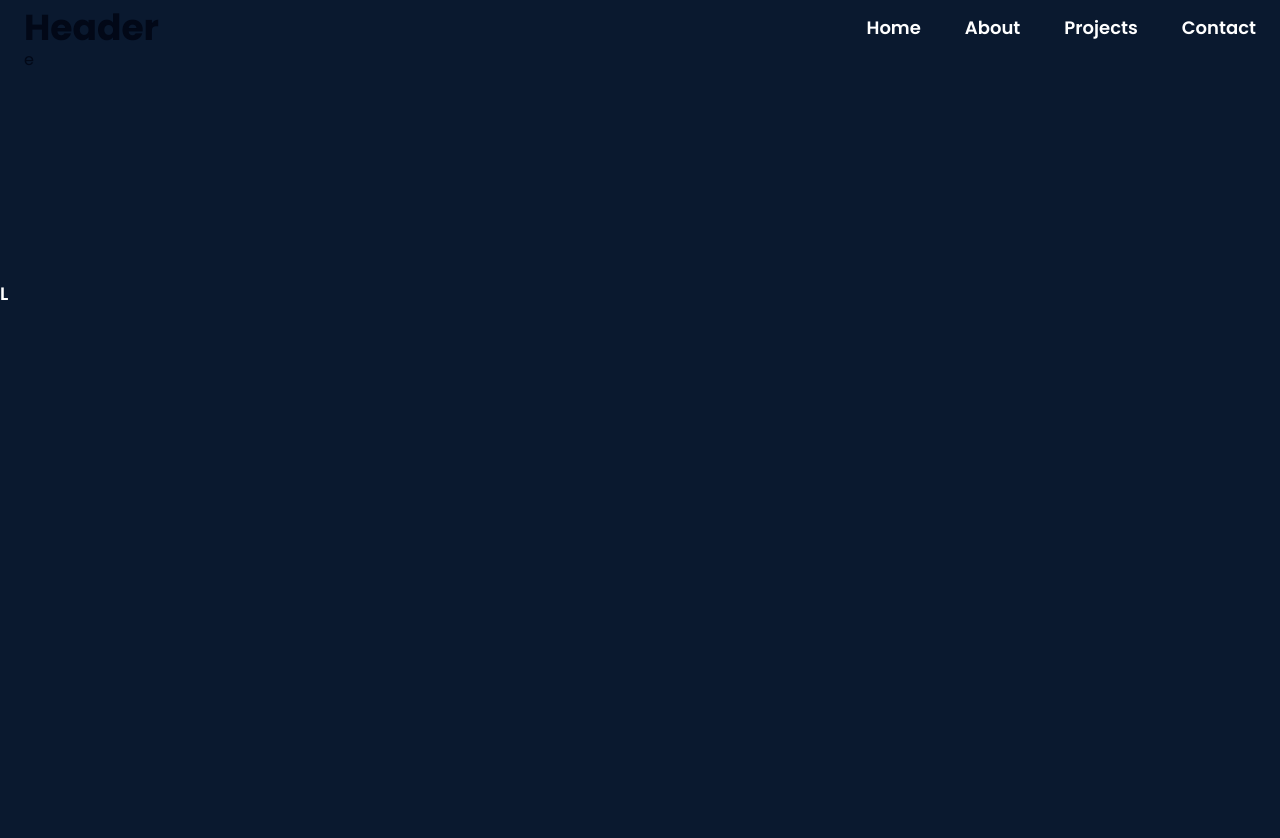
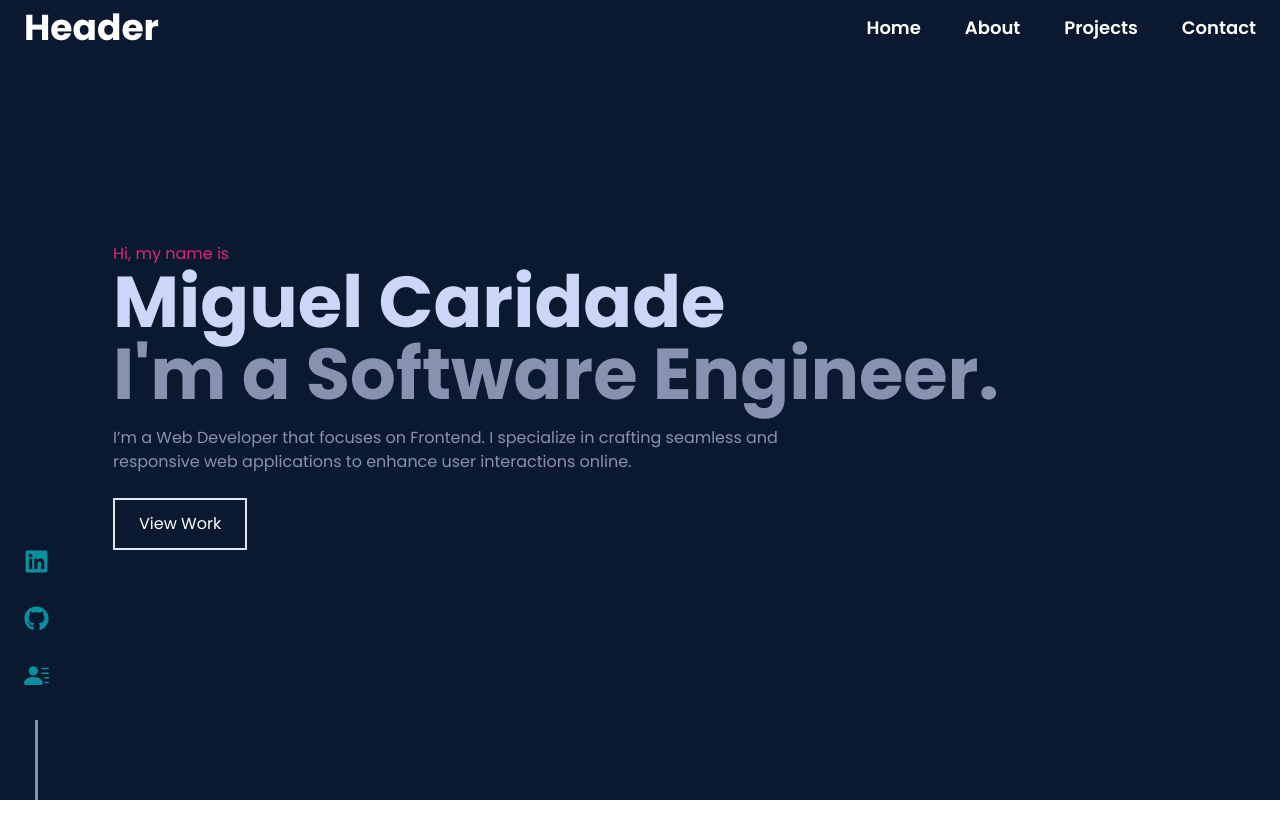
Before and after one commit to mik-dmi/Portfolio, a Next.js app: page / in a window 1280 px wide. Shown: the top 838 px of the page. After the commit the page ends 800 px from the top, so only its background shows below. Built offline with nearby package versions, Linux system fonts and the light colour scheme.

Commit message:
Hero section is done

```diff
--- a/app/components/Header.tsx
+++ b/app/components/Header.tsx
@@ -21,7 +21,7 @@ const Header = () => {
     <header className='bg-[#0a192f]  pt-[0.5rem]'>
       <div className='flex items-center justify-between mx-auto max-w-2xl px-4 sm:px-6 lg:max-w-7xl'>
         <Link href="/">
-          <h1 className='text-4xl font-bold'>Header</h1>
+          <h1 className='text-4xl text-white font-bold'>Header</h1>
         </Link>
         <nav className="hidden gap-11 lg:flex 2xl:ml-16">
         {links.map((link, id) => (
@@ -71,19 +71,6 @@ const Header = () => {
 
 
         </div>
-        <div className='flex fixed flex-col top-[35%] left-0'>
-                <ul>
-                  <li>
-                    <Link href={"/#contact-section"} className="text-lg font-semibold text-white transition duration-100 hover:text-primary">
-                      L
-                    </Link>
-                  </li>
-                </ul>
-        </div>
-
-
-
-
 
 
 
--- a/app/components/Hero.tsx
+++ b/app/components/Hero.tsx
@@ -1,10 +1,66 @@
+import Link from 'next/link'
 import React from 'react'
+import {
+  FaGithub,
+  FaLinkedin,
+} from 'react-icons/fa';
+import { BsFillPersonLinesFill } from 'react-icons/bs';
+
 
 const Hero = () => {
   return (
-    <div className=' h-[100vh] bg-[#0a192f] w-full'>
+    <div className=' w-full flex h-screen'>
 
-e
+      <div className='flex  flex-col justify-end left-0 items-center  '>
+        <ul>
+                  <li className='my-[2rem] flex justify-center items-center'>
+                    <a href={"https://linkedin.com/"} target="_blank" className="social-link text-lg font-semibold text-[#ccd6f6] hover:text-white transition duration-100 hover:text-primary">
+                      <FaLinkedin size = {25} />
+                    </a>
+                  </li>
+                  <li className='my-[2rem] flex justify-center items-center'>
+                    <a href={"https://github.com/"} target="_blank" className="social-link text-lg font-semibold text-[#ccd6f6] hover:text-white transition duration-100 hover:text-primary">
+                      <FaGithub size={25} />
+                    </a>
+                  </li>
+                  <li className='my-[2rem] flex justify-center items-center'>
+                    <a href={"https://stackoverflow.com/"} target="_blank"className="social-link  text-lg font-semibold  text-[#ccd6f6] hover:text-white transition duration-100 hover:text-primary">
+                      <BsFillPersonLinesFill size={25} />
+
+                    </a>
+                  </li>
+        </ul>
+        <div className='flex '>
+          <div className="h-[5rem] w-[0.2rem] bg-[#8892b0] "/>
+
+        </div>
+      </div>
+      <div>
+        <div className='max-w-[1000px] mx-auto pl-16 flex flex-col justify-center h-full'>
+          <p className='text-pink-600'>Hi, my name is</p>
+          <h1 className='text-4xl sm:text-7xl font-bold text-[#ccd6f6]'>
+            Miguel Caridade
+          </h1>
+          <h2 className='text-4xl sm:text-7xl font-bold text-[#8892b0]'>
+            I'm a Software Engineer.
+          </h2>
+          <p className='text-[#8892b0] py-4 max-w-[700px]'>
+            I’m a Web Developer that focuses on Frontend. I specialize in crafting seamless
+            and responsive web applications to enhance user interactions online.
+          </p>
+          <div>
+            <button className='text-white group border-2 px-6 py-3 my-2 flex items-center hover:bg-pink-600 hover:border-pink-600'>
+              View Work
+              <span className='group-hover:rotate-90 duration-300'>
+              { /*<HiArrowNarrowRight className='ml-3 ' />*/}
+              </span>
+            </button>
+          </div>
+        </div>
+
+      </div>
+
+
     </div>
   )
 }
--- /dev/null
+++ b/app/components/LinkHandler.tsx
@@ -0,0 +1,17 @@
+import Link from 'next/link';
+const SmartLink = ({ href, link }) => {
+    const regEx = /^http/;
+
+    return regEx.test(href) ? (
+      <a href={href} target="_blank" rel="noopener noreferrer">
+        {link}
+      </a>
+    ) : (
+      <Link href={href}>
+        <a>{link}</a>
+      </Link>
+    );
+  };
+
+
+export default SmartLink;
--- a/app/globals.css
+++ b/app/globals.css
@@ -72,6 +72,10 @@ body {
   -webkit-animation: slide-top 0.5s cubic-bezier(0.25, 0.46, 0.45, 0.94) both;
   animation: slide-top 0.5s cubic-bezier(0.25, 0.46, 0.45, 0.94) both;
 }
+.social-link {
+  text-decoration: none;
+  animation: colorChange 1s infinite; /* Apply the animation to the links */
+}
 
 @-webkit-keyframes slide-top {
   0% {
@@ -83,6 +87,19 @@ body {
     transform: translateY(0);
   }
 }
+@keyframes colorChange {
+  0% {
+    color: #9e0a0c; /* Initial color */
+  }
+  50% {
+    color: #0a8f9e; /* Color after 0.5s (50% of the animation) */
+  }
+  100% {
+    color: #0a9e19; /* Back to the initial color after 1s (100% of the animation) */
+  }
+}
+
+
 
 @keyframes slide-top {
   0% {
--- a/app/page.tsx
+++ b/app/page.tsx
@@ -2,8 +2,8 @@ import Hero from "./components/Hero";
 
 export default function Home() {
   return (
-    <div className="bg-[#0a192f]">
-      <div className=" mx-auto max-w-2xl px-4 sm:px-6 lg:max-w-7xl">
+    <div className="bg-[#0a192f]  h-screen absolute top-0 -z-10 w-full">
+      <div className=" mx-auto max-w-2xl px-4 sm:px-6 lg:max-w-7xl relative">
         <Hero/>
       </div>
     </div>
--- a/package.json
+++ b/package.json
@@ -15,6 +15,7 @@
     "next": "14.0.4",
     "react": "^18",
     "react-dom": "^18",
+    "react-icons": "^4.12.0",
     "tailwind-merge": "^2.1.0",
     "tailwindcss-animate": "^1.0.7"
   },
```
Also changed, not shown: 1 other file (tests, documents, lock files or other folders).
